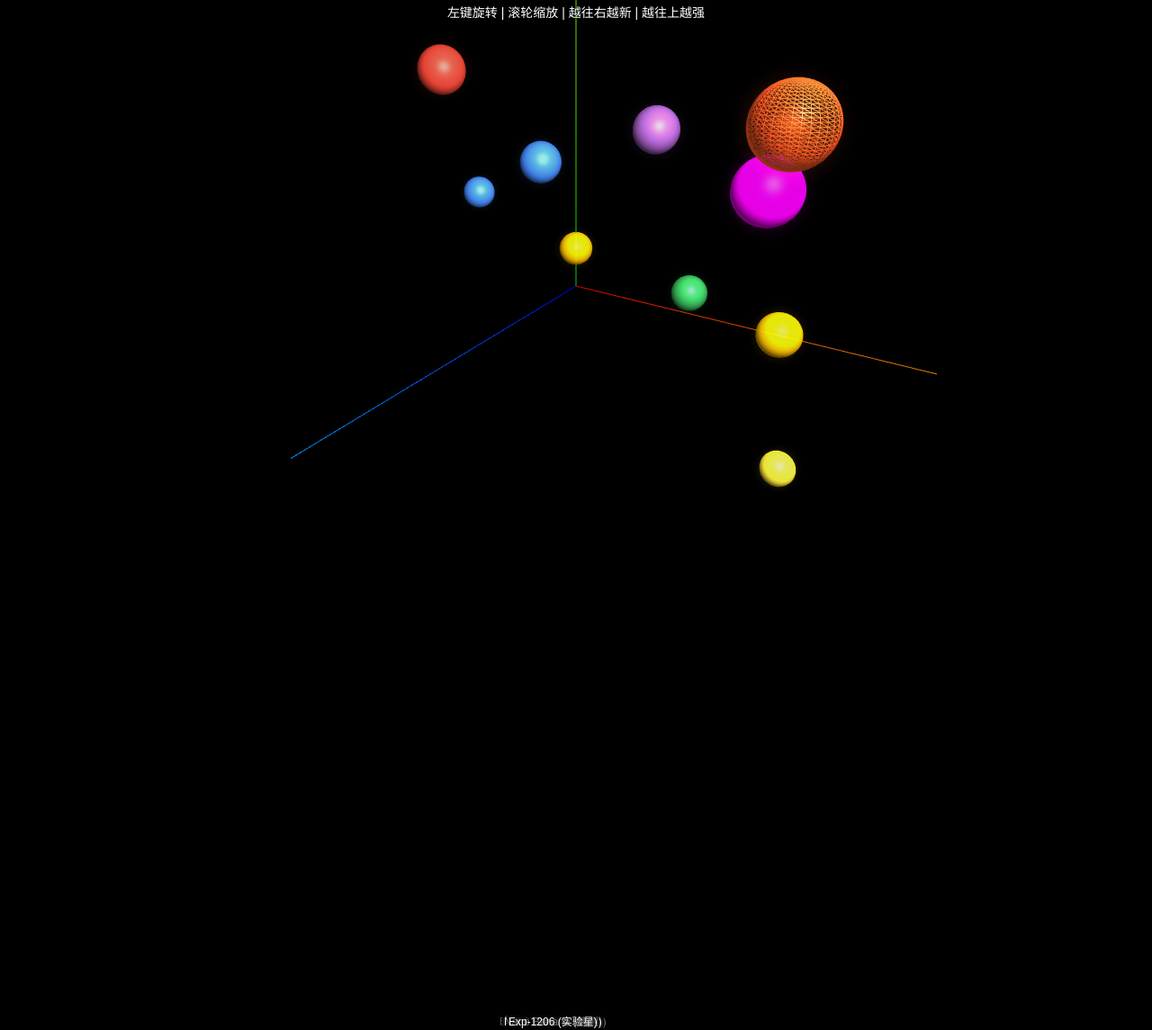
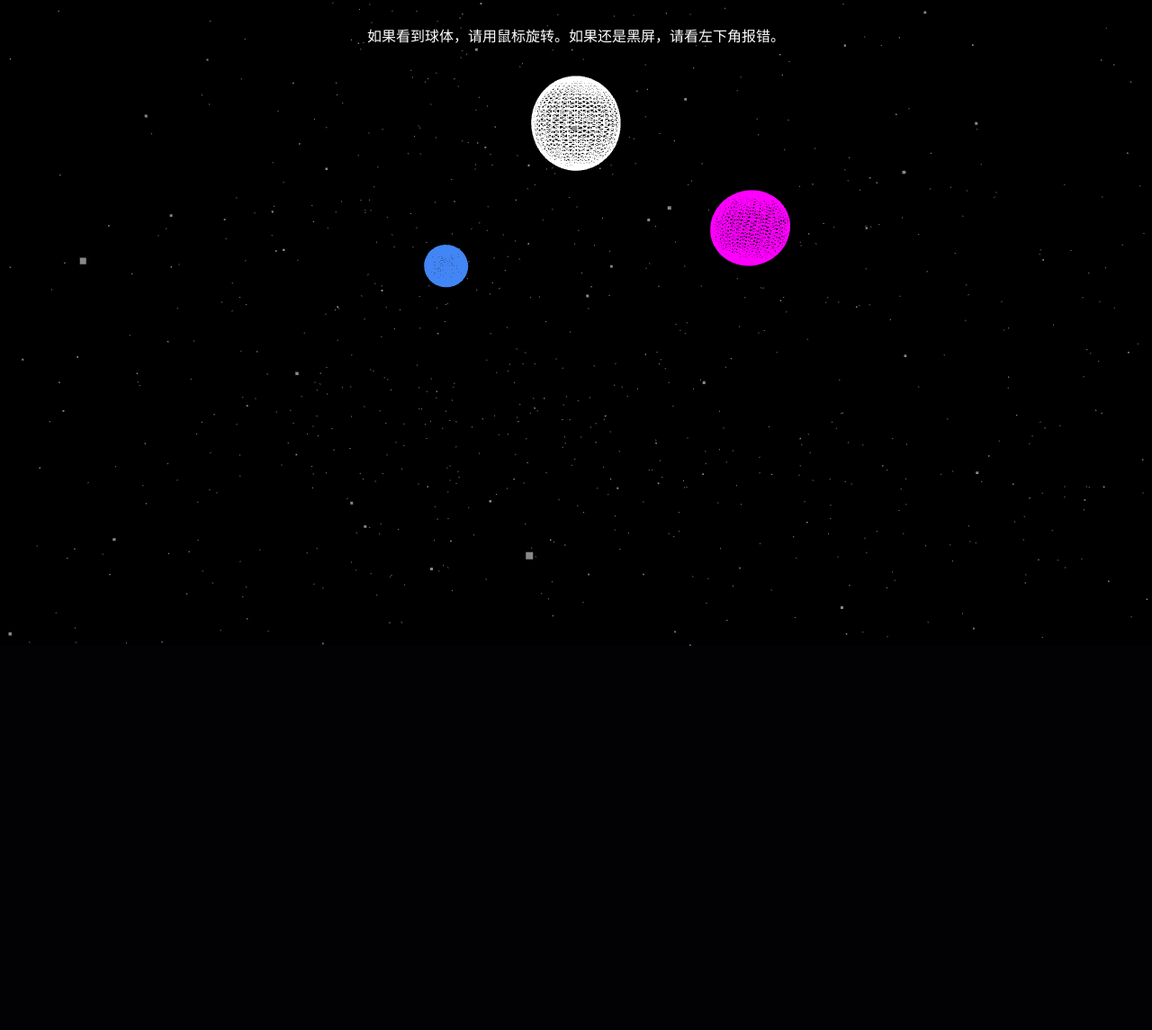
Before and after one commit to ZhaoXinlong/gemini-3d, a plain HTML site: page index.html in a window 1280 px wide. Shown: the part 82-1227 px from the top of the page at 90% size. After the commit the page ends 800 px from the top, so only its background shows below. Drawn offline with nearby package versions, Linux system fonts and the light colour scheme; animation ran at ten frames a second.

Commit message:
Update index.html

```diff
--- a/index.html
+++ b/index.html
@@ -2,163 +2,93 @@
 <html lang="zh-CN">
 <head>
     <meta charset="UTF-8">
-    <meta name="viewport" content="width=device-width, initial-scale=1.0">
-    <title>Gemini 宇宙 3D 矩阵 (2025)</title>
+    <title>Gemini 宇宙 3D 矩阵 (修复版)</title>
     <style>
-        body { margin: 0; overflow: hidden; background-color: #000; color: white; font-family: sans-serif; }
-        #loading { position: absolute; top: 50%; left: 50%; transform: translate(-50%, -50%); font-size: 18px; text-align: center; }
-        #info { position: absolute; top: 10px; width: 100%; text-align: center; pointer-events: none; z-index: 10; text-shadow: 1px 1px 2px #000; }
-        .label { color: #fff; font-family: sans-serif; padding: 2px; background: rgba(0,0,0,0.6); font-size: 12px; border-radius: 4px; }
+        body { margin: 0; overflow: hidden; background-color: #020205; color: white; font-family: sans-serif; }
+        #ui { position: absolute; top: 20px; width: 100%; text-align: center; pointer-events: none; z-index: 10; }
+        #error-log { position: absolute; bottom: 10px; left: 10px; color: #ff4444; font-size: 12px; background: rgba(0,0,0,0.5); }
+        #loading { position: absolute; top: 50%; left: 50%; transform: translate(-50%, -50%); }
     </style>
 </head>
 <body>
-    <div id="info">
-        <h2>Gemini 模型宇宙 (2023-2025)</h2>
-        <p style="font-size: 14px;">左键旋转 | 滚轮缩放 | 越往右越新 | 越往上越强</p>
+    <div id="ui">
+        <h1>Gemini 模型进化星图</h1>
+        <p>如果看到球体，请用鼠标旋转。如果还是黑屏，请看左下角报错。</p>
     </div>
-    <div id="loading">正在加载 3D 引擎...<br>如果长时间不动，请检查网络连接。</div>
+    <div id="loading">正在召唤 3D 引擎...</div>
+    <div id="error-log"></div>
 
-    <script src="https://cdn.bootcdn.net/ajax/libs/three.js/r128/three.min.js"></script>
-    <script src="https://cdn.bootcdn.net/ajax/libs/three.js/r128/examples/js/controls/OrbitControls.js"></script>
+    <script src="https://cdnjs.cloudflare.com/ajax/libs/three.js/r128/three.min.js" onerror="logError('核心库加载失败')"></script>
+    <script src="https://cdn.jsdelivr.net/gh/mrdoob/three.js@r128/examples/js/controls/OrbitControls.js" onerror="logError('控制器加载失败')"></script>
+
     <script>
-        let scene, camera, renderer, controls;
+        function logError(msg) {
+            document.getElementById('error-log').innerHTML += "⚠️ " + msg + "<br>";
+            document.getElementById('loading').innerHTML = "加载失败，请刷新或更换网络。";
+        }
 
-        function init() {
-            document.getElementById('loading').style.display = 'none';
-            scene = new THREE.Scene();
-            // 添加背景迷雾
-            scene.fog = new THREE.FogExp2(0x000000, 0.03);
+        window.onload = function() {
+            if (typeof THREE === 'undefined') {
+                logError("浏览器未能识别 THREE 插件");
+                return;
+            }
 
-            camera = new THREE.PerspectiveCamera(60, window.innerWidth / window.innerHeight, 0.1, 1000);
-            camera.position.set(8, 6, 12);
+            try {
+                init3D();
+                document.getElementById('loading').style.display = 'none';
+            } catch (e) {
+                logError("JS 运行错误: " + e.message);
+            }
+        };
 
-            renderer = new THREE.WebGLRenderer({ antialias: true, alpha: true });
+        function init3D() {
+            const scene = new THREE.Scene();
+            const camera = new THREE.PerspectiveCamera(75, window.innerWidth / window.innerHeight, 0.1, 1000);
+            const renderer = new THREE.WebGLRenderer({ antialias: true });
             renderer.setSize(window.innerWidth, window.innerHeight);
-            renderer.setPixelRatio(window.devicePixelRatio);
             document.body.appendChild(renderer.domElement);
 
-            controls = new THREE.OrbitControls(camera, renderer.domElement);
-            controls.enableDamping = true;
-            controls.dampingFactor = 0.05;
-            controls.autoRotate = true;
-            controls.autoRotateSpeed = 0.5;
+            // 如果控制器加载成功就启用，不成功也不影响球体显示
+            if (THREE.OrbitControls) {
+                const controls = new THREE.OrbitControls(camera, renderer.domElement);
+                camera.position.set(5, 5, 10);
+                controls.update();
+            } else {
+                camera.position.z = 12;
+            }
 
-            // 灯光
-            const ambientLight = new THREE.AmbientLight(0x404040, 2);
-            scene.add(ambientLight);
-            const pointLight = new THREE.PointLight(0xffffff, 1.5);
-            pointLight.position.set(10, 10, 10);
-            scene.add(pointLight);
+            // 添加星空背景
+            const starGeo = new THREE.BufferGeometry();
+            const starPoints = [];
+            for(let i=0; i<3000; i++) {
+                starPoints.push((Math.random()-0.5)*100, (Math.random()-0.5)*100, (Math.random()-0.5)*100);
+            }
+            starGeo.setAttribute('position', new THREE.Float32BufferAttribute(starPoints, 3));
+            scene.add(new THREE.Points(starGeo, new THREE.PointsMaterial({color: 0x888888, size: 0.1})));
 
-            // 辅助坐标轴
-            const axesHelper = new THREE.AxesHelper(8);
-            scene.add(axesHelper);
-
-            // 添加坐标轴文字
-            createLabel("时间轴 (2023 -> 2025)", 9, 0, 0);
-            createLabel("性能轴 (强 -> 弱)", 0, 9, 0);
-            createLabel("成熟度 (稳定 -> 实验)", 0, 0, 9);
-
-            // --- 模型数据核心 ---
-            const models = [
-                // 2023 (左侧)
-                { n: "1.0 Ultra (初代)", x: -4, y: 5, z: 0, c: 0xea4335, s: 0.6 },
-                { n: "1.0 Pro", x: -3, y: 2, z: 0, c: 0x4285f4, s: 0.4 },
-                // 2024 (中间)
-                { n: "1.5 Pro (长文本)", x: -1, y: 3, z: 0, c: 0x4285f4, s: 0.5 },
-                { n: "1.5 Flash", x: 0, y: 1, z: 0, c: 0xfbbc05, s: 0.4 },
-                // 2025 (右侧 - 稳定)
-                { n: "2.5 Pro (DeepThink)", x: 2, y: 4, z: 0, c: 0x9b59b6, s: 0.5 },
-                { n: "2.5 Flash-Lite", x: 3, y: 0.5, z: 0, c: 0x34a853, s: 0.4 },
-                // 2025 年末 (最右侧 - 预览/实验)
-                { n: "3.0 Pro (最新主力)", x: 5, y: 3.5, z: 2, c: 0xff00ff, s: 0.6 },
-                { n: "3.0 Flash (预览)", x: 5.5, y: 1, z: 2, c: 0xfbbc05, s: 0.4 },
-                { n: "Nano Banana (端侧)", x: 6, y: -1, z: 3, c: 0xffe135, s: 0.3 },
-                { n: "Exp-1206 (实验星)", x: 6, y: 5, z: 5, c: 0xff5722, s: 0.5, wire: true }
+            // 绘制 2025 年末最核心的三个 Gemini 模型
+            const modelData = [
+                { name: "3.0 Pro", x: 4, y: 2, color: 0xff00ff, size: 0.8 },
+                { name: "2.5 DeepThink", x: 0, y: 4, color: 0xffffff, size: 1.0 },
+                { name: "1.5 Pro", x: -4, y: 0, color: 0x4285f4, size: 0.6 }
             ];
 
-            // 创建模型球体
-            const sphereGeo = new THREE.SphereGeometry(1, 32, 32);
-            models.forEach(m => {
-                const matConfig = { color: m.c, transparent: true, opacity: 0.9 };
-                if (m.wire) matConfig.wireframe = true;
-                const material = new THREE.MeshPhongMaterial(matConfig);
-                const mesh = new THREE.Mesh(sphereGeo, material);
-                mesh.position.set(m.x, m.y, m.z);
-                mesh.scale.set(m.s, m.s, m.s);
-                scene.add(mesh);
-
-                // 添加文字标签
-                createLabel(m.n, m.x, m.y + m.s + 0.3, m.z);
-
-                // 添加发光光晕
-                const glowMat = new THREE.SpriteMaterial({
-                    map: makeGlowTexture(m.c),
-                    color: m.c,
-                    transparent: true,
-                    blending: THREE.AdditiveBlending
-                });
-                const glowSprite = new THREE.Sprite(glowMat);
-                glowSprite.position.copy(mesh.position);
-                glowSprite.scale.set(m.s*3, m.s*3, m.s*3);
-                scene.add(glowSprite);
+            modelData.forEach(m => {
+                const sphere = new THREE.Mesh(
+                    new THREE.SphereGeometry(m.size, 32, 32),
+                    new THREE.MeshBasicMaterial({ color: m.color, wireframe: true })
+                );
+                sphere.position.set(m.x, m.y, 0);
+                scene.add(sphere);
             });
 
-            window.addEventListener('resize', onWindowResize, false);
+            function animate() {
+                requestAnimationFrame(animate);
+                scene.rotation.y += 0.002;
+                renderer.render(scene, camera);
+            }
             animate();
         }
-
-        function createLabel(text, x, y, z) {
-            const div = document.createElement('div');
-            div.className = 'label';
-            div.textContent = text;
-            div.style.position = 'absolute';
-            document.body.appendChild(div);
-
-            const tempV = new THREE.Vector3(x, y, z);
-
-            function update() {
-                tempV.project(camera);
-                const wx = (tempV.x * .5 + .5) * window.innerWidth;
-                const wy = (tempV.y * -.5 + .5) * window.innerHeight;
-                div.style.transform = `translate(-50%, -50%) translate(${wx}px, ${wy}px)`;
-                div.style.zIndex = (-tempV.z * 10000) | 0;
-                div.style.display = tempV.z > 1 ? 'none' : 'block'; // 隐藏相机后面的
-            }
-            update();
-            controls.addEventListener('change', update);
-        }
-
-        // 创建简单的发光纹理贴图
-        function makeGlowTexture(colorHex) {
-            const canvas = document.createElement('canvas');
-            canvas.width = 64; canvas.height = 64;
-            const ctx = canvas.getContext('2d');
-            const gradient = ctx.createRadialGradient(32, 32, 0, 32, 32, 32);
-            gradient.addColorStop(0, 'rgba(255,255,255,1)');
-            gradient.addColorStop(0.2, 'rgba(255,255,255,0.5)');
-            gradient.addColorStop(1, 'rgba(0,0,0,0)');
-            ctx.fillStyle = gradient;
-            ctx.fillRect(0, 0, 64, 64);
-            const texture = new THREE.Texture(canvas);
-            texture.needsUpdate = true;
-            return texture;
-        }
-
-        function onWindowResize() {
-            camera.aspect = window.innerWidth / window.innerHeight;
-            camera.updateProjectionMatrix();
-            renderer.setSize(window.innerWidth, window.innerHeight);
-        }
-
-        function animate() {
-            requestAnimationFrame(animate);
-            controls.update();
-            renderer.render(scene, camera);
-        }
-
-        // 稍微延迟一点启动，确保库加载
-        setTimeout(init, 1000);
     </script>
 </body>
 </html>
```
